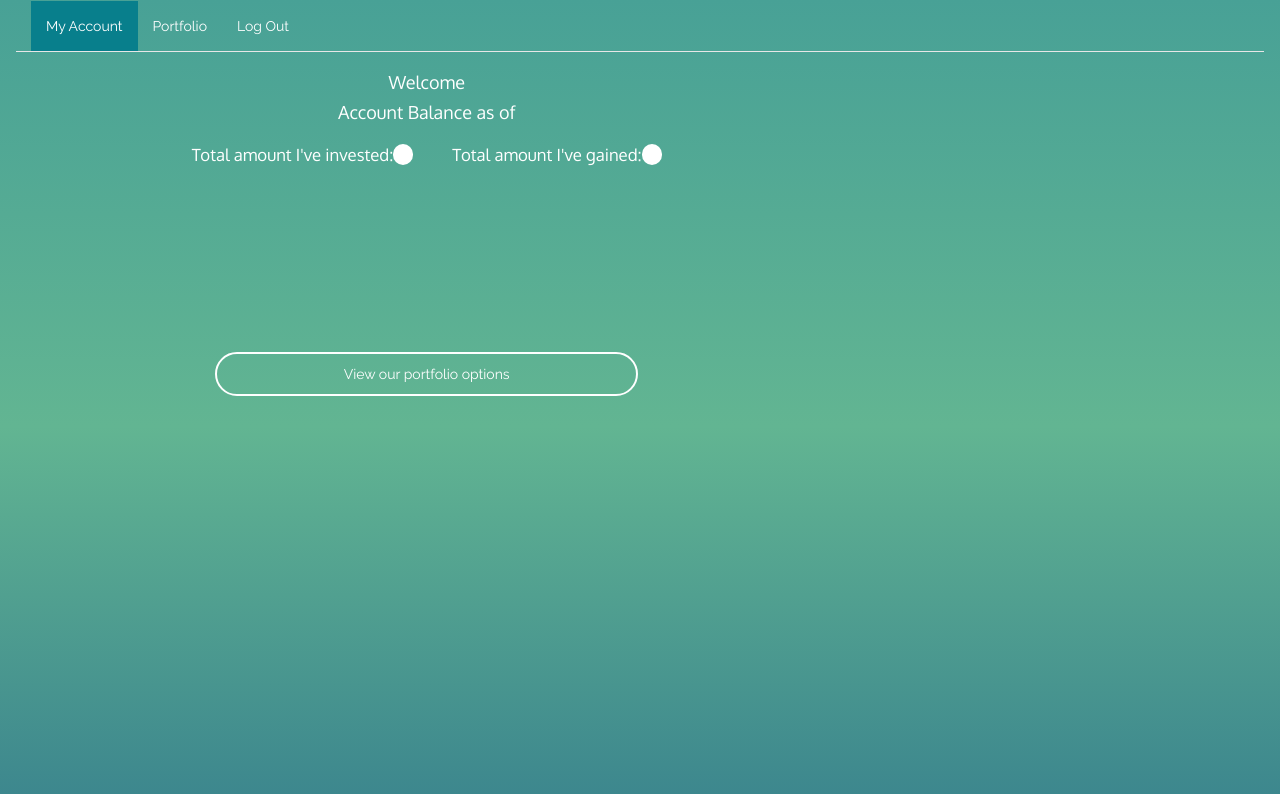
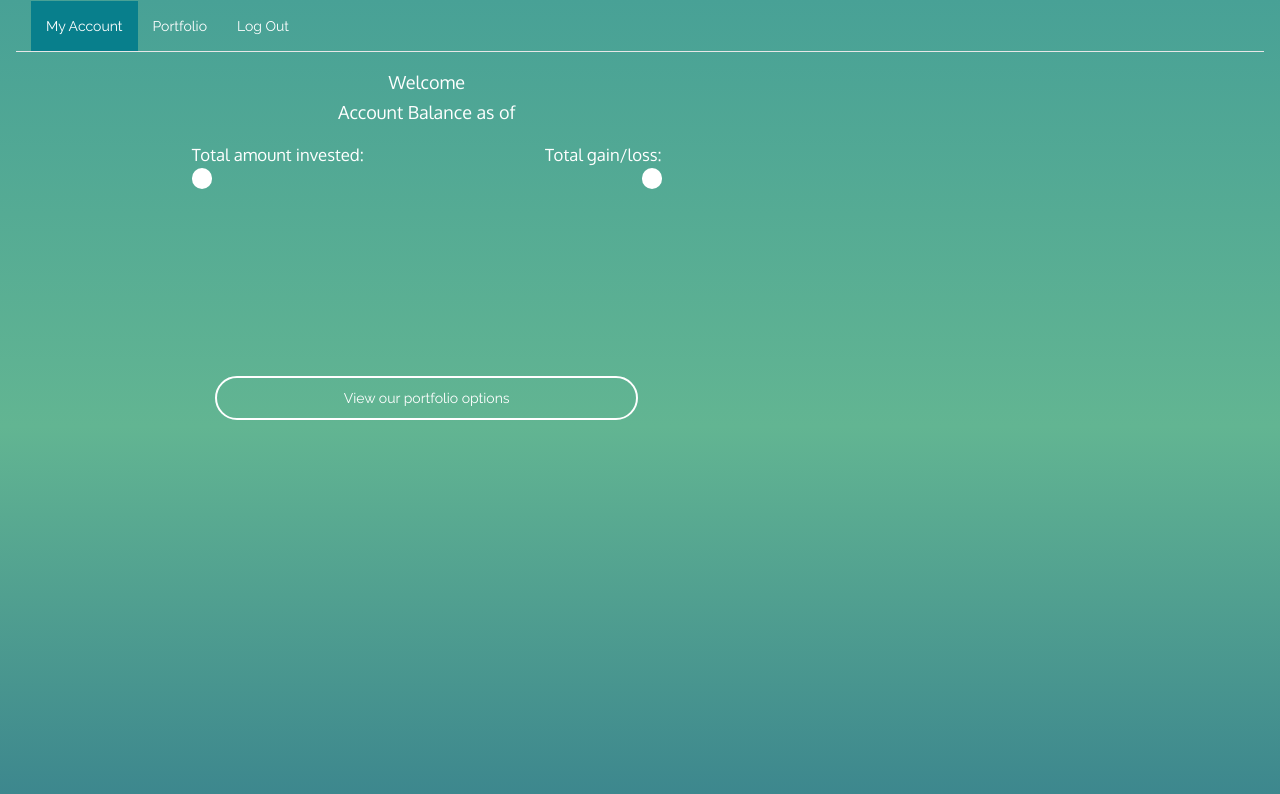
Before and after one commit to wongeddiek/stockAppProject, a website: page public/myAccount.html in a window 1280 px wide. Drawn offline with nearby package versions, Linux system fonts and the light colour scheme.

Commit message:
adjusted cost basis and gain/loss text

```diff
--- a/public/myAccount.html
+++ b/public/myAccount.html
@@ -65,11 +65,11 @@
         <h2 class="acctbalance text-center"></h2>
         <div class="row acct-details">
           <div class="col-xs-6">
-            Total amount I've invested:
+            Total amount invested:</br>
             <span id="cost-basis"></span>
           </div>
           <div class="col-xs-6 text-right">
-            Total amount I've gained:
+            Total gain/loss:</br>
             <span id="gain-loss"></span>
           </div>
         </div>
```
